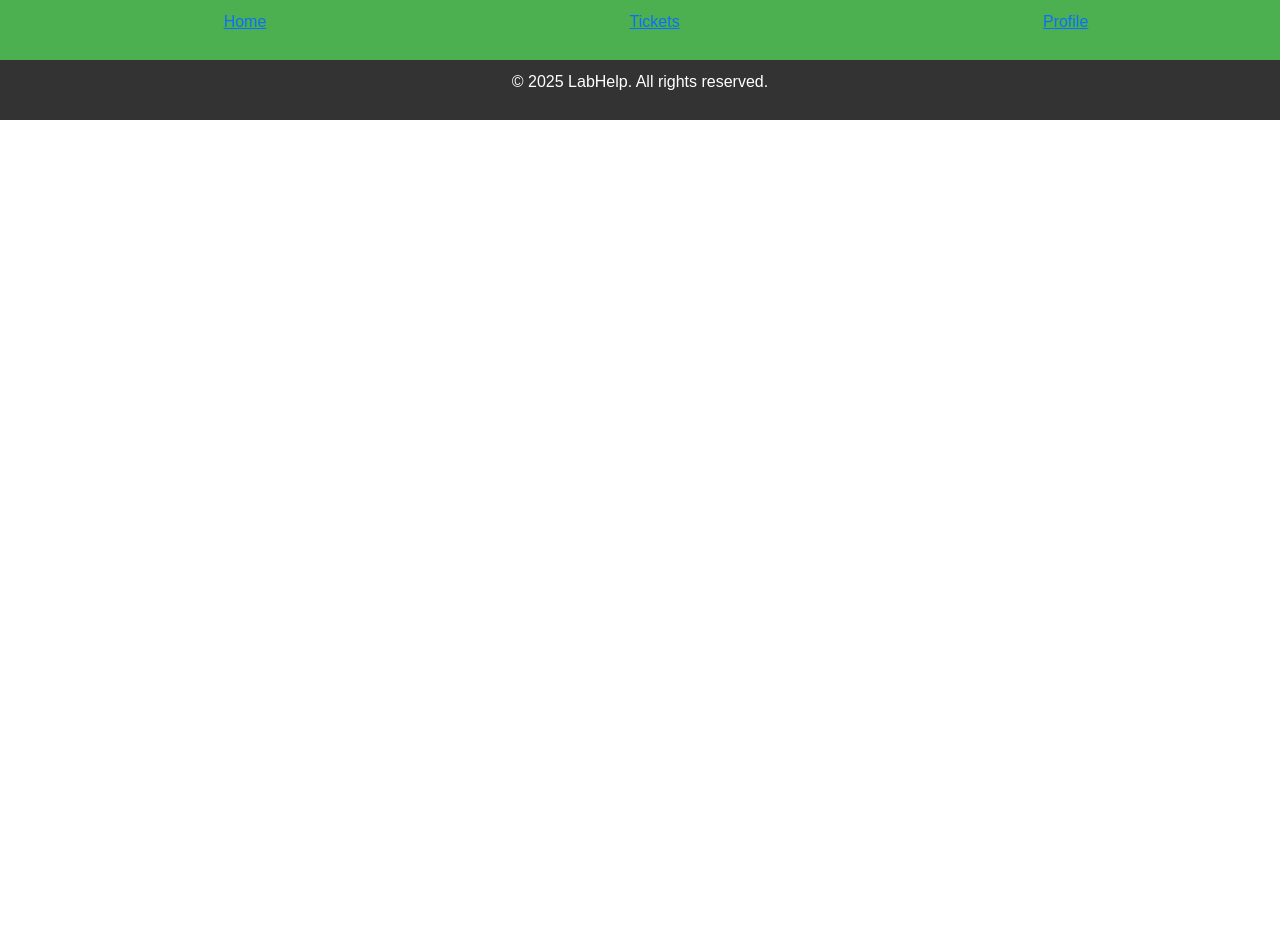
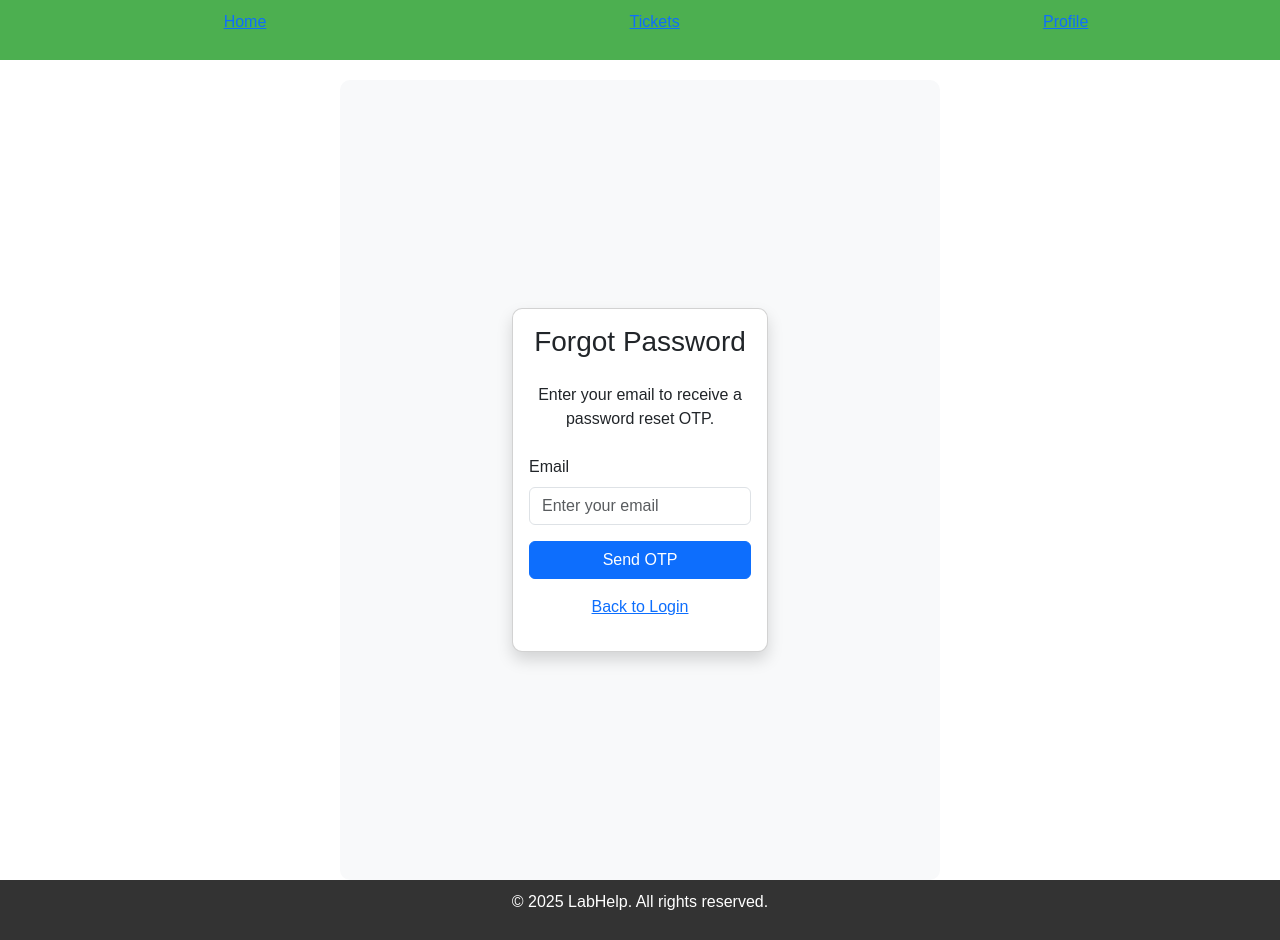
Before and after one commit to SharminNusrat/SPL-2, a Vue app in the folder frontend/: page /forgot-password in a window 1280 px wide. Before the commit the page ends 800 px from the top, so only its background shows below. Built offline with nearby package versions, Linux system fonts and the light colour scheme.

Commit message:
Password Recovery Frontend added

```diff
--- a/frontend/src/router/index.js
+++ b/frontend/src/router/index.js
@@ -15,6 +15,7 @@ import TicketCategory from '../views/TicketCategory.vue';
 import CategoryReport from '../views/CategoryReport.vue';
 import TechnicianReport from '../views/TechnicianPerformance.vue';
 import TechnicianSelfReport from '../views/TechnicianSelfReport.vue';
+import ForgotPassword from '../views/ForgotPassword.vue';
 
 const routes = [
   {
@@ -25,6 +26,12 @@ const routes = [
     path: '/login',
     name: 'login',
     component: LoginPage
+  },
+  {
+    path: '/forgot-password',
+    name: 'forgot-password',
+    component
+    : ForgotPassword
   },
   {
     path: '/register',
--- /dev/null
+++ b/frontend/src/views/ForgotPassword.vue
@@ -0,0 +1,192 @@
+<template>
+    <div class="login container d-flex justify-content-center align-items-center vh-100">
+      <div class="row w-100">
+        <div class="col-md-6 offset-md-3">
+          <div class="card shadow">
+            <div class="card-body">
+              <h3 class="text-center mb-4">Forgot Password</h3>
+
+              <div v-if="step === 1">
+                <p class="text-center mb-4">Enter your email to receive a password reset OTP.</p>
+                <form @submit.prevent="requestOTP">
+                  <div class="mb-3">
+                    <label for="email" class="form-label">Email</label>
+                    <input
+                      v-model="email"
+                      type="email"
+                      id="email"
+                      class="form-control"
+                      placeholder="Enter your email"
+                      required
+                    />
+                  </div>
+                  <button type="submit" class="btn btn-primary w-100" :disabled="loading">
+                    {{ loading ? 'Sending...' : 'Send OTP' }}
+                  </button>
+                </form>
+              </div>
+
+              <div v-if="step === 2">
+                <p class="text-center mb-4">Please enter the OTP sent to <strong>{{ email }}</strong>.</p>
+                <form @submit.prevent="resetPassword">
+                  <div class="mb-3">
+                    <label for="otp" class="form-label">OTP</label>
+                    <input
+                      v-model="otp"
+                      type="text"
+                      id="otp"
+                      class="form-control"
+                      placeholder="Enter OTP"
+                      required
+                    />
+                  </div>
+                  <div class="mb-3">
+                    <label for="newPassword" class="form-label">New Password</label>
+                    <input
+                      v-model="newPassword"
+                      type="password"
+                      id="newPassword"
+                      class="form-control"
+                      placeholder="Enter new password"
+                      required
+                    />
+                  </div>
+                  <div class="mb-3">
+                    <label for="confirmPassword" class="form-label">Confirm Password</label>
+                    <input
+                      v-model="confirmPassword"
+                      type="password"
+                      id="confirmPassword"
+                      class="form-control"
+                      placeholder="Confirm new password"
+                      required
+                    />
+                  </div>
+                  <button type="submit" class="btn btn-primary w-100" :disabled="loading">
+                    {{ loading ? 'Resetting...' : 'Reset Password' }}
+                  </button>
+                </form>
+              </div>
+
+              <p class="text-center mt-3">
+                <router-link to="/login">Back to Login</router-link>
+              </p>
+            </div>
+          </div>
+        </div>
+      </div>
+    </div>
+  </template>
+
+  <script>
+  import axios from "axios";
+
+  export default {
+    data() {
+      return {
+        step: 1,
+        email: "",
+        otp: "",
+        newPassword: "",
+        confirmPassword: "",
+        loading: false
+      };
+    },
+    created() {
+      // Check URL parameters
+      if (this.$route.query.email) {
+        this.email = this.$route.query.email;
+      }
+      if (this.$route.query.step === '2') {
+        this.step = 2;
+      }
+
+      // Check localStorage
+      const savedEmail = localStorage.getItem('resetEmail');
+      if (savedEmail && !this.email) {
+        this.email = savedEmail;
+        this.step = 2;
+      }
+    },
+    methods: {
+      async requestOTP() {
+        if (!this.email) {
+          alert("Please enter your email address");
+          return;
+        }
+
+        this.loading = true;
+
+        try {
+          const res = await axios.post("/api/user/recoverPassword/generateOTP", {
+            email: this.email
+          });
+
+          if (res.data.status === 'success') {
+            // Save email to localStorage
+            localStorage.setItem('resetEmail', this.email);
+
+            // Move to step 2 directly
+            this.step = 2;
+
+            // Update URL to preserve state on refresh
+            this.$router.replace({
+              path: '/forgot-password',
+              query: { email: this.email, step: 2 }
+            });
+
+            alert(res.data.success || "OTP sent to your email!");
+          }
+        } catch (error) {
+          const errorMessage = error.response?.data?.error || "Failed to send OTP. Please try again.";
+          alert(errorMessage);
+        } finally {
+          this.loading = false;
+        }
+      },
+
+      async resetPassword() {
+        if (this.newPassword !== this.confirmPassword) {
+          alert("Passwords do not match");
+          return;
+        }
+
+        if (!this.otp) {
+          alert("Please enter the OTP");
+          return;
+        }
+
+        this.loading = true;
+
+        try {
+          const res = await axios.post("/api/user/recoverPassword/resetPass", {
+            email: this.email,
+            otp: this.otp,
+            newPassword: this.newPassword
+          });
+
+          if (res.data.status === 'success') {
+            alert(res.data.success || "Password reset successful!");
+            localStorage.removeItem('resetEmail');
+
+            this.$router.push("/login");
+          }
+        } catch (error) {
+          const errorMessage = error.response?.data?.error || "Failed to reset password. Please try again.";
+          alert(errorMessage);
+        } finally {
+          this.loading = false;
+        }
+      }
+    }
+  };
+  </script>
+
+  <style>
+  .login {
+    background-color: #f8f9fa;
+  }
+  .card {
+    border-radius: 10px;
+  }
+  </style>
--- a/frontend/src/views/LoginPage.vue
+++ b/frontend/src/views/LoginPage.vue
@@ -27,6 +27,9 @@
                   placeholder="Enter your password"
                   required
                 />
+              </div>
+              <div class="mb-3 text-end">
+                <router-link to="/forgot-password">Forgot password?</router-link>
               </div>
               <button type="submit" class="btn btn-primary w-100">Login</button>
             </form>
```
